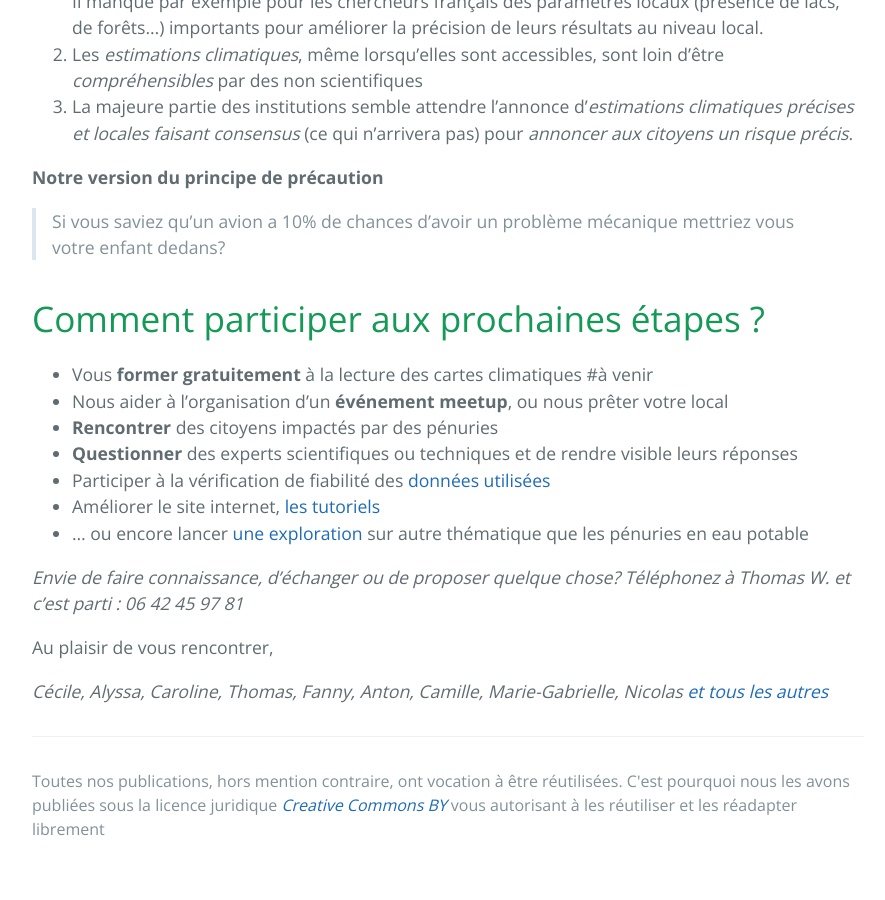
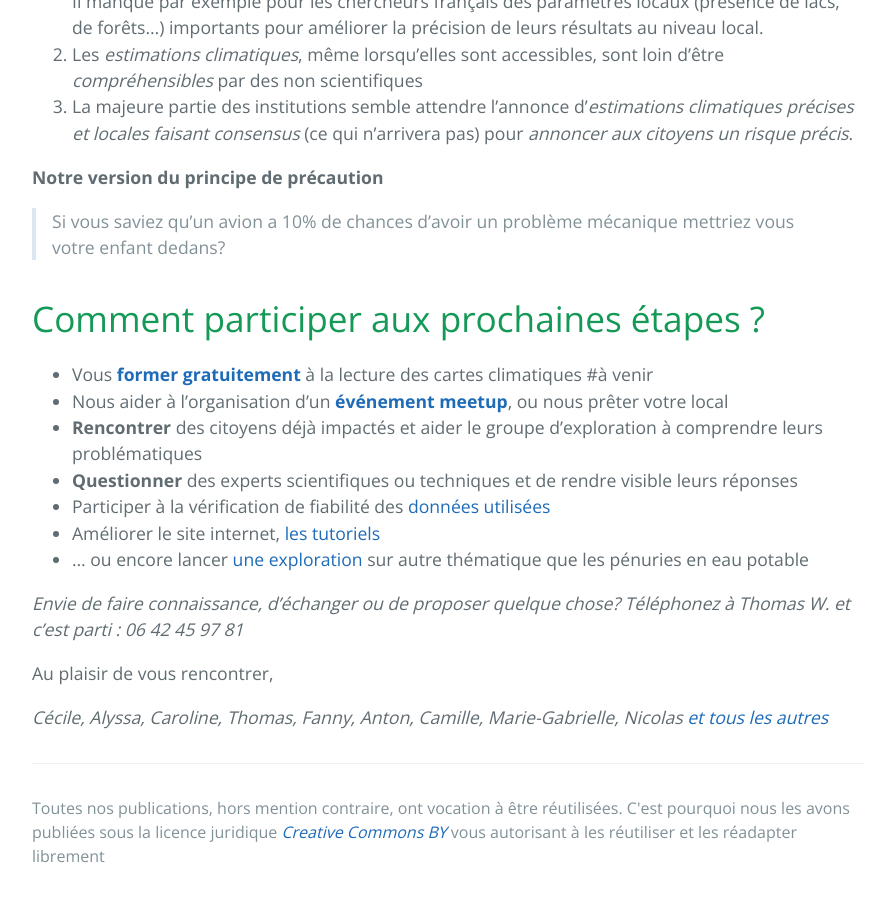
Before and after one commit to secheresses/Ancien-site, a Jekyll site: the page built from index.md, in a window 1280 px wide and 900 px high, scrolled down 1177 px. Shown: the whole window, without its empty margins (192-1077 px from the left). Built offline with Jekyll 4.4.1, drawn with Linux system fonts in a browser that asks for light colours; before the commit the page ends 2050 px from its top, so only the background shows below that.

Commit message:
Ajout meetup

```diff
--- a/index.md
+++ b/index.md
@@ -29,9 +29,9 @@ Le changement climatique amplifie les risques de pénurie et aggrave les existan
 
 # Comment participer aux prochaines étapes ?
 
-* Vous **former gratuitement** à la lecture des cartes climatiques #à venir
-* Nous aider à l'organisation d'un **événement meetup**, ou nous prêter votre local
-* **Rencontrer** des citoyens impactés par des pénuries
+* Vous [**former gratuitement**](https://www.meetup.com/fr-FR/zones-a-risques/) à la lecture des cartes climatiques #à venir
+* Nous aider à l'organisation d'un [**événement meetup**](https://www.meetup.com/fr-FR/zones-a-risques/), ou nous prêter votre local
+* **Rencontrer** des citoyens déjà impactés et aider le groupe d'exploration à comprendre leurs problématiques
 * **Questionner** des experts scientifiques ou techniques et de rendre visible leurs réponses
 * Participer à la vérification de fiabilité des [données utilisées](../donnees)
 * Améliorer le site internet, [les tutoriels](https://github.com/anticiper/anticiper.github.io)
```
